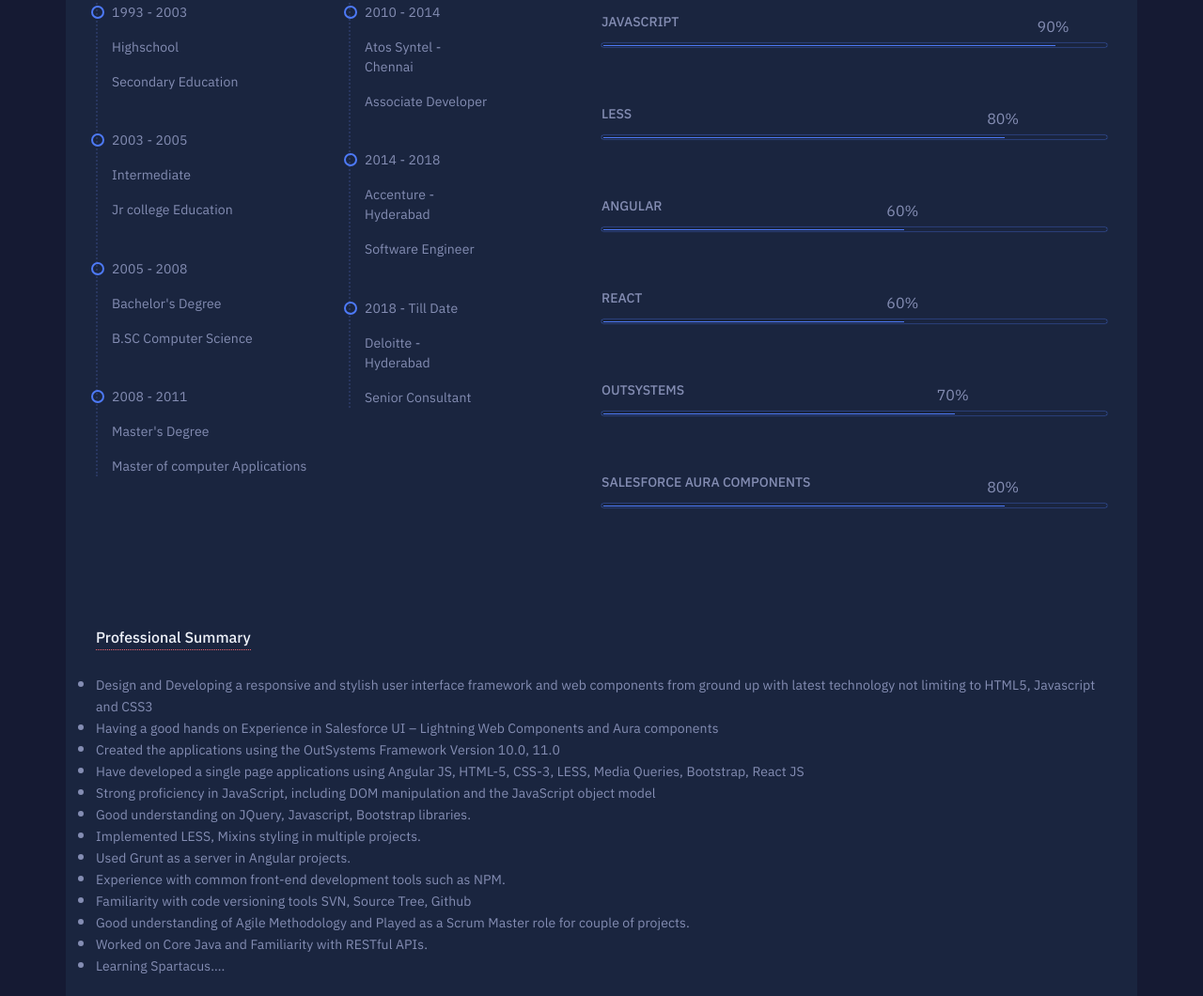
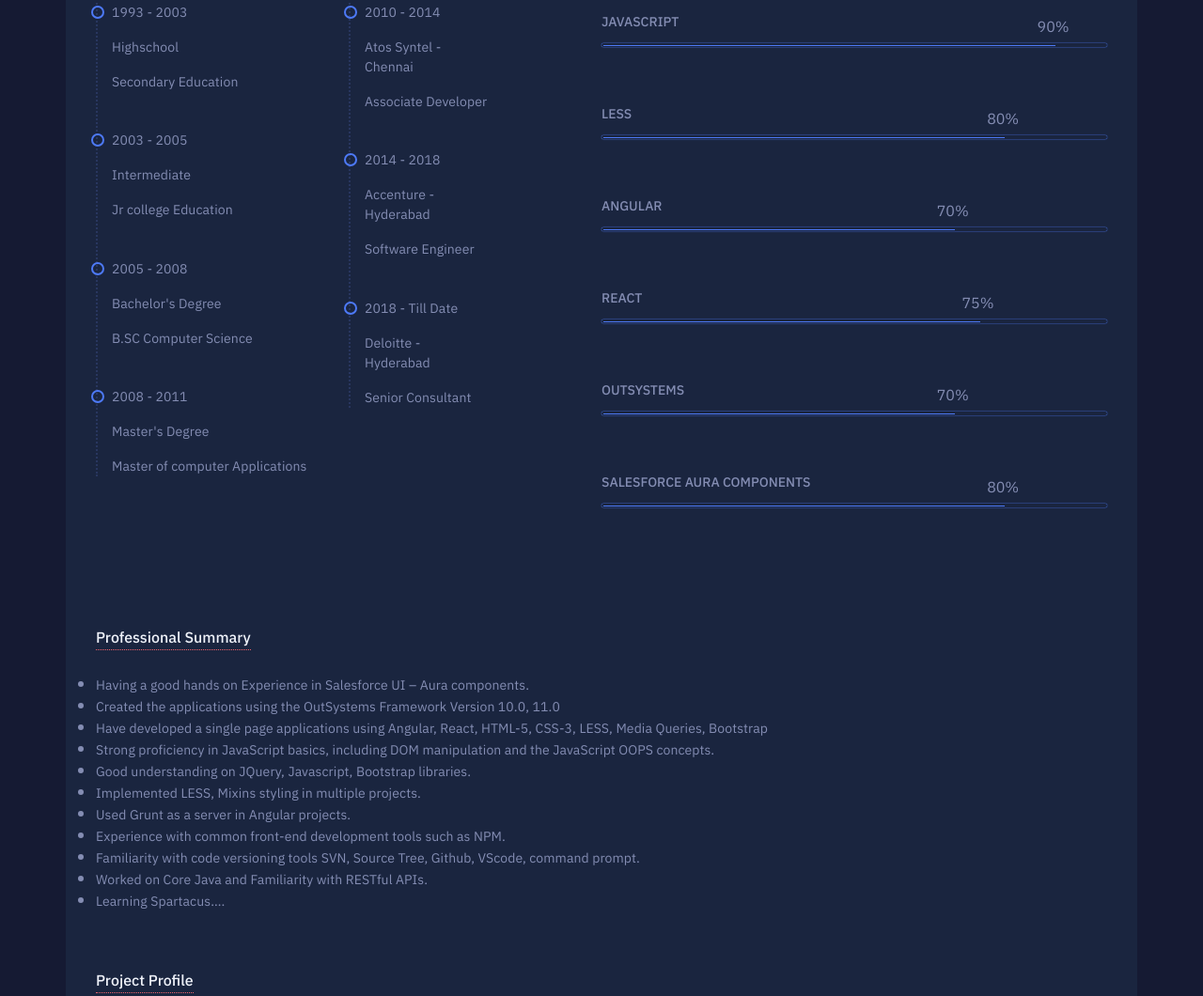
Before and after one commit to DanSudhakar/DanSudhakar.github.io, a plain HTML site: page dantantala-sudhakar-UI.html in a window 1280 px wide. Shown: the part 956-2016 px from the top of the page at 94% size. Drawn offline with nearby package versions, Linux system fonts and the light colour scheme.

Commit message:
Update dantantala-sudhakar-UI.html

```diff
--- a/dantantala-sudhakar-UI.html
+++ b/dantantala-sudhakar-UI.html
@@ -30,7 +30,7 @@
 		<section class="profile" id="profile_ripple">
 			<div class="left">
 				<div class="avatar_block">
-					<img src="./images/SudhakarDantanala.jpg">
+					<img src="./images/SudhakarDantanalaa.jpg">
 				</div>
 				<div class="profile_details">
 					<h2>Dantanala Sudhakar</h2>
@@ -93,7 +93,7 @@
 				<div class="left">
 					<h2>I'm Dantanala Sudhakar</h2>
 					<p>
-						A professional with 10+ years of total extensive career experience in Application Development using Html, Javascript, Jquery, CSS, Less, Sass, BackboneJS, Anjular JS (6), React JS, Salesforce UI(LWC, Aura) Components, OutSystems(low code) platform, NPM tools.
+						A professional with 10+ years of total extensive career experience in Application Development using Java(RESTful web services), HTML, JavaScript, jQuery, CSS, LESS, SASS, BackboneJS, Angular, React, Salesforce UI(Aura) Components, OutSystems(low code) platform, NPM tools.
 					</p>
 					<button><i class="uil-download-alt"></i> Download CV</button>
 				</div>
@@ -213,7 +213,7 @@
 						<div class="skill-box">
 							<h4>Angular</h4>
 							<div class="progress_wrap">
-								<span data-percent="60" class="progress_bar">
+								<span data-percent="70" class="progress_bar">
 									<span class="tooltip"></span>
 								</span>
 							</div>
@@ -221,7 +221,7 @@
 						<div class="skill-box">
 							<h4>React</h4>
 							<div class="progress_wrap">
-								<span data-percent="60" class="progress_bar">
+								<span data-percent="75" class="progress_bar">
 									<span class="tooltip"></span>
 								</span>
 							</div>
@@ -250,15 +250,13 @@
 			<h1 class="section_heading">Professional Summary</h1>
 			<div>
 				<ul>
-					<li><span class="summary">Design and Developing a responsive and stylish user interface framework and web components from ground up with latest technology not limiting to HTML5, Javascript and CSS3</span>
-					</li>
-					<li><span class="summary">Having a good hands on Experience in Salesforce UI – Lightning Web Components and Aura components</span>
+					<li><span class="summary">Having a good hands on Experience in Salesforce UI – Aura components.</span>
 					</li>
 					<li><span class="summary">Created the applications using the OutSystems Framework Version 10.0, 11.0</span>
 					</li>
-					<li><span class="summary">Have developed a single page applications using Angular JS, HTML-5, CSS-3, LESS, Media Queries, Bootstrap, React JS</span>
+					<li><span class="summary">Have developed a single page applications using Angular, React, HTML-5, CSS-3, LESS, Media Queries, Bootstrap</span>
 					</li>
-					<li><span class="summary">Strong proficiency in JavaScript, including DOM manipulation and the JavaScript object model</span>
+					<li><span class="summary">Strong proficiency in JavaScript basics, including DOM manipulation and the JavaScript OOPS concepts.</span>
 					</li>
 					<li><span class="summary">Good understanding on JQuery, Javascript, Bootstrap libraries.</span>
 					</li>
@@ -268,11 +266,8 @@
 					</li>
 					<li><span class="summary">Experience with common front-end development tools such as NPM.</span>
 					</li>
-					<li><span class="summary">Familiarity with code versioning tools SVN, Source Tree, Github</span>
+					<li><span class="summary">Familiarity with code versioning tools SVN, Source Tree, Github, VScode, command prompt.</span>
 					</li>
-					<li><span class="summary">Good understanding of Agile Methodology and Played as a Scrum Master role for couple of projects.</span>
-					</li>
-
 					<li><span class="summary">Worked on Core Java and Familiarity with RESTful APIs.</span>
 					</li>
 					<li><span class="summary">Learning Spartacus….</span>
@@ -327,7 +322,7 @@ AARP was founded in 1958 by Ethel Percy Andrus. AARP has offices in all 50 state
 						<td>
 							<ul>
 								<li>
-									Creation of the web pages on service console using Salesforce UI LWC and Aura Components
+									Creation of the web pages on service console using Salesforce UI Aura Components
 								</li>
 								<li>Designing customer-facing UI</li>
 								<li>Developing high-performance application by writing testable, reusable, and efficient code.</li>
```
